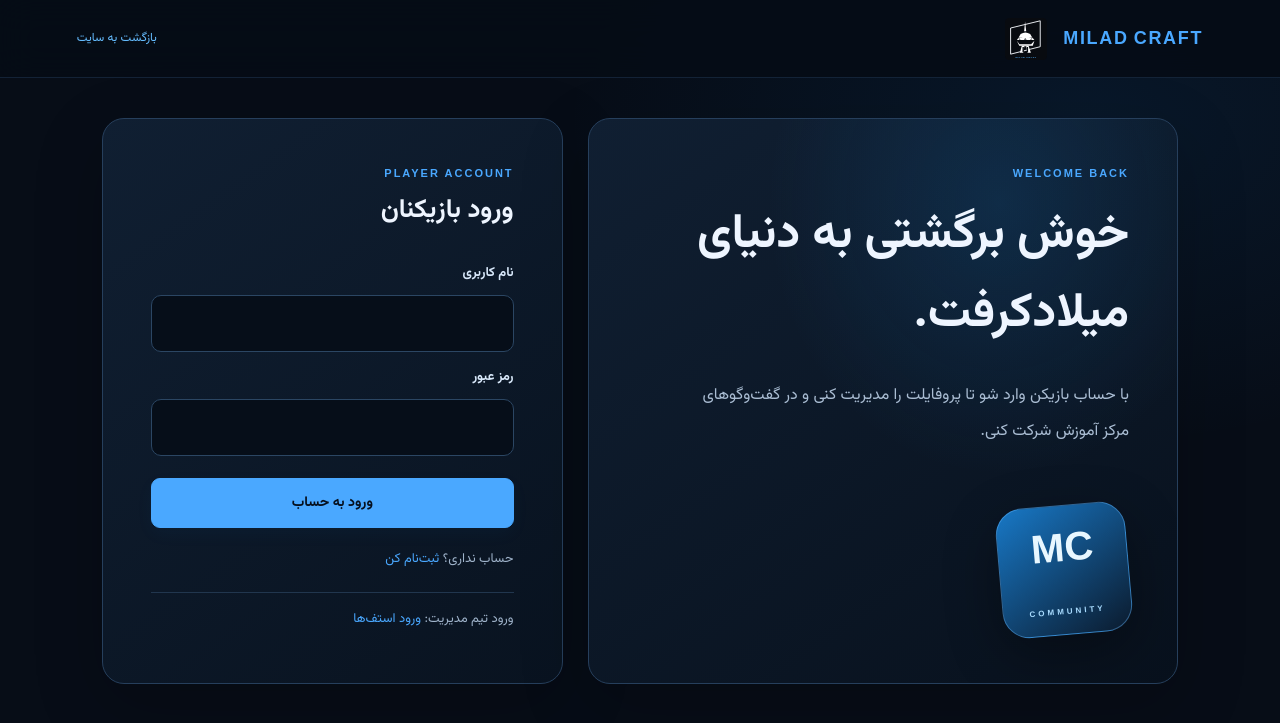
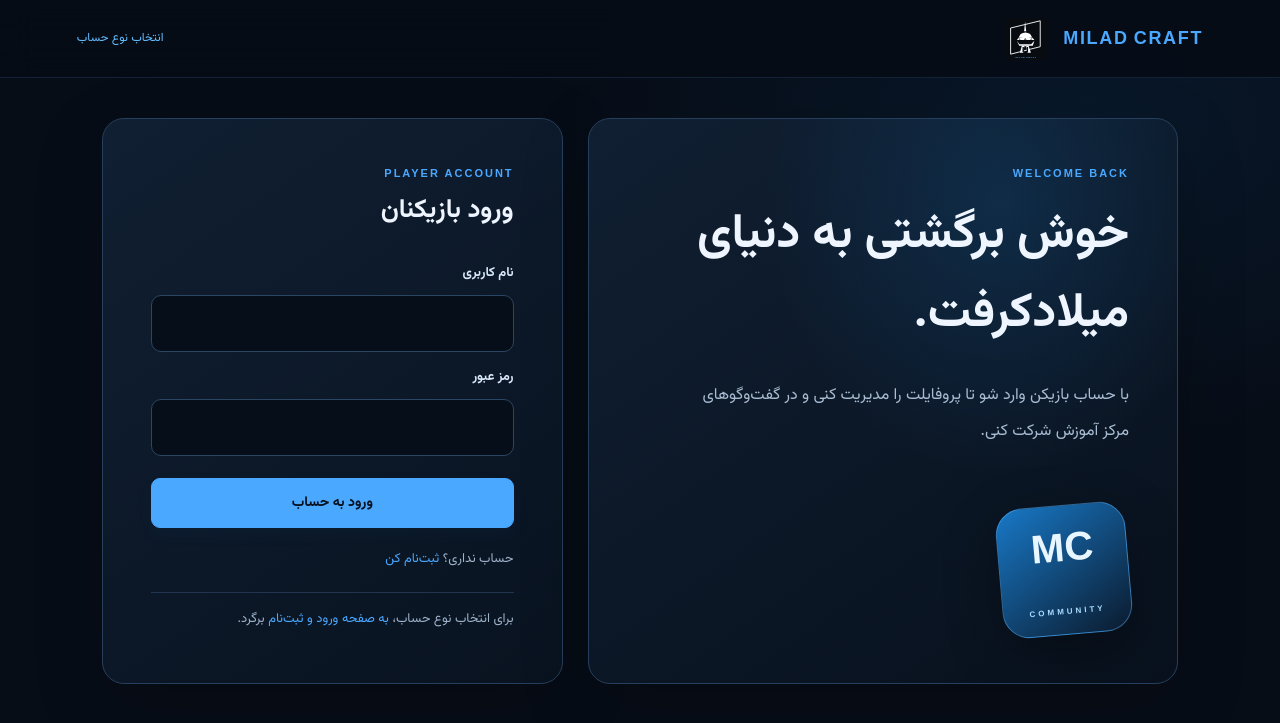
Before and after one commit to Railway206040/Miladcraft-website, a Flask app: page /account/login in a window 1280 px wide. Shown: the top 723 px of the page. Run offline with Flask 3, Linux system fonts and the light colour scheme; data comes from the database, SQL or seed files in the repository; data that the repository does not hold is empty.

Commit message:
Link player login and registration back to unified account portal

```diff
--- a/templates/account_login.html
+++ b/templates/account_login.html
@@ -1,4 +1,4 @@
 <!doctype html>
 <html lang="fa" dir="rtl"><head><meta charset="utf-8"><meta name="viewport" content="width=device-width,initial-scale=1"><meta name="robots" content="noindex,follow"><title>ورود بازیکنان | MILAD CRAFT</title><link rel="stylesheet" href="{{ url_for('static',filename='style.css') }}"></head>
-<body class="account-page"><header class="topbar"><a class="brand" href="/"><img class="brand-logo" src="{{ site_images.get('site_logo') or url_for('static',filename='logo.svg') }}" alt=""><span class="brand-text">MILAD<span>CRAFT</span></span></a><a class="text-link" href="/">بازگشت به سایت</a></header>
-<main class="account-shell account-shell-login"><section class="account-art"><p class="eyebrow">WELCOME BACK</p><h1>خوش برگشتی به دنیای میلادکرفت.</h1><p>با حساب بازیکن وارد شو تا پروفایلت را مدیریت کنی و در گفت‌وگوهای مرکز آموزش شرکت کنی.</p><div class="account-art-mark">MC<span>COMMUNITY</span></div></section><section class="account-card"><p class="eyebrow">PLAYER ACCOUNT</p><h2>ورود بازیکنان</h2>{% with messages = get_flashed_messages(with_categories=true) %}{% for category,message in messages %}<div class="notice {{ category }}">{{ message }}</div>{% endfor %}{% endwith %}<form method="post" class="account-form"><label for="username">نام کاربری</label><input id="username" name="username" required autocomplete="username"><label for="password">رمز عبور</label><input id="password" name="password" type="password" required autocomplete="current-password"><button class="button button-large full" type="submit">ورود به حساب</button></form><p class="account-switch">حساب نداری؟ <a href="{{ url_for('account_register') }}">ثبت‌نام کن</a></p><p class="account-switch staff-switch">ورود تیم مدیریت: <a href="{{ url_for('login') }}">ورود استف‌ها</a></p></section></main></body></html>
+<body class="account-page"><header class="topbar"><a class="brand" href="/"><img class="brand-logo" src="{{ site_images.get('site_logo') or url_for('static',filename='logo.svg') }}" alt=""><span class="brand-text">MILAD<span>CRAFT</span></span></a><a class="text-link" href="{{ url_for('account_portal') }}">انتخاب نوع حساب</a></header>
+<main class="account-shell account-shell-login"><section class="account-art"><p class="eyebrow">WELCOME BACK</p><h1>خوش برگشتی به دنیای میلادکرفت.</h1><p>با حساب بازیکن وارد شو تا پروفایلت را مدیریت کنی و در گفت‌وگوهای مرکز آموزش شرکت کنی.</p><div class="account-art-mark">MC<span>COMMUNITY</span></div></section><section class="account-card"><p class="eyebrow">PLAYER ACCOUNT</p><h2>ورود بازیکنان</h2>{% with messages = get_flashed_messages(with_categories=true) %}{% for category,message in messages %}<div class="notice {{ category }}">{{ message }}</div>{% endfor %}{% endwith %}<form method="post" class="account-form"><label for="username">نام کاربری</label><input id="username" name="username" required autocomplete="username"><label for="password">رمز عبور</label><input id="password" name="password" type="password" required autocomplete="current-password"><button class="button button-large full" type="submit">ورود به حساب</button></form><p class="account-switch">حساب نداری؟ <a href="{{ url_for('account_register') }}">ثبت‌نام کن</a></p><p class="account-switch staff-switch">برای انتخاب نوع حساب، <a href="{{ url_for('account_portal') }}">به صفحه ورود و ثبت‌نام</a> برگرد.</p></section></main></body></html>
```
